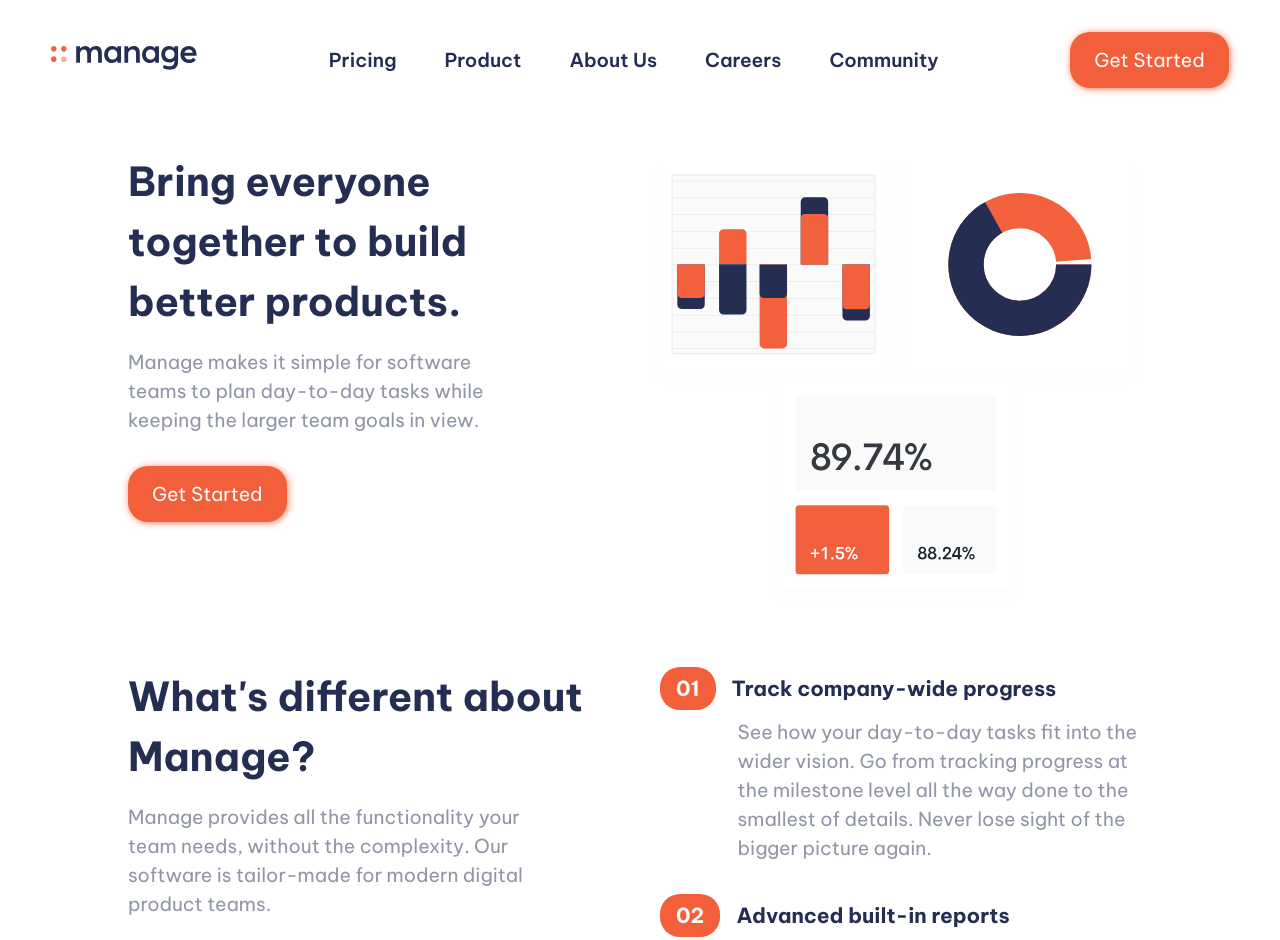
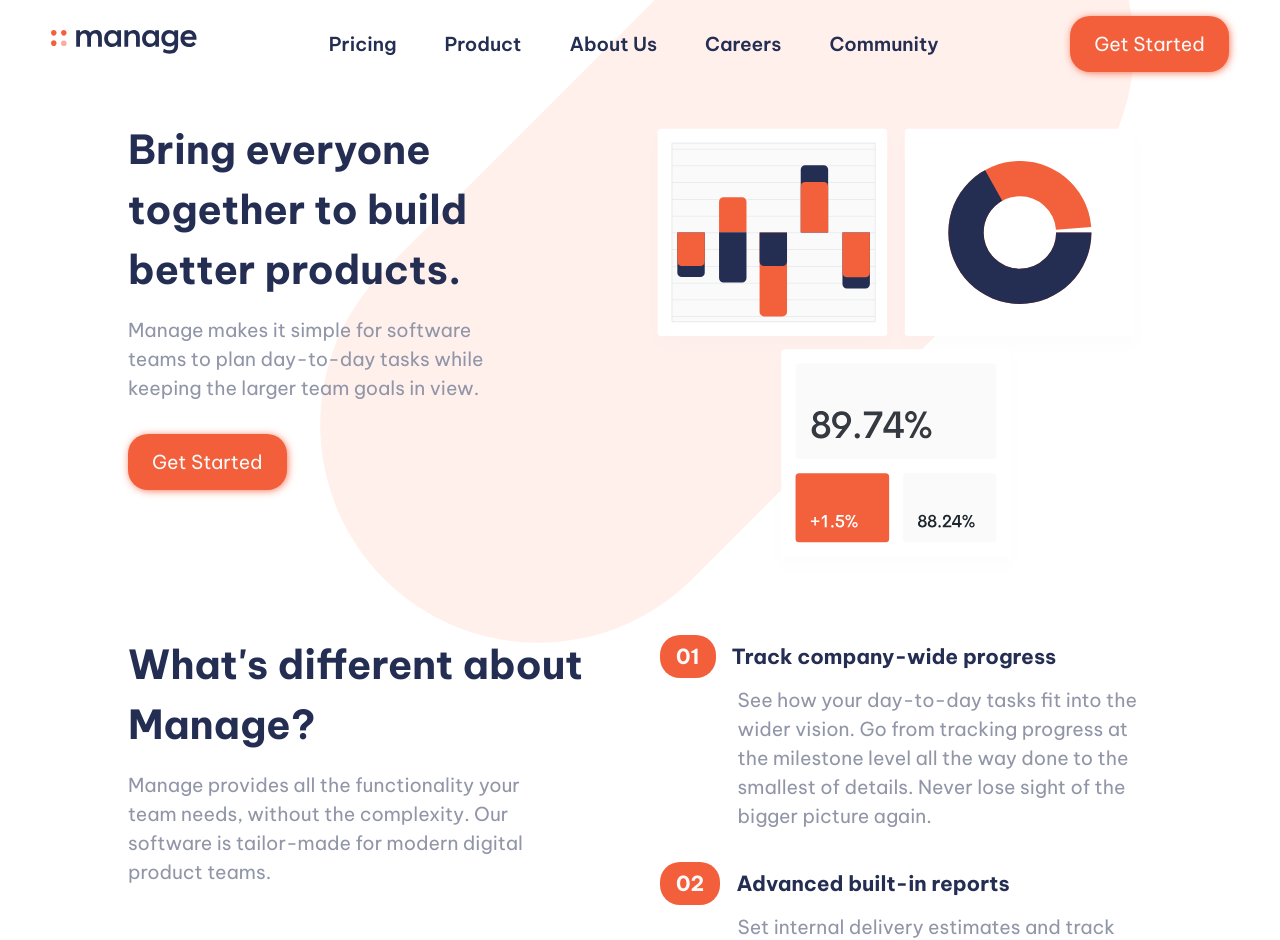
Before and after one commit to ifeoluwah21/Manage-landing-Page, a website: page index.html in a window 1280 px wide. Shown: the top 940 px of the page. Drawn offline with Linux system fonts and the light colour scheme.

Commit message:
small fix

```diff
--- a/index.html
+++ b/index.html
@@ -14,9 +14,6 @@
 
 <body>
   <header class="header">
-    <div class="tablet">
-      <img src="./images/bg-tablet-pattern.svg" alt="">
-    </div>
     <div class="wrapper header__wrapper">
       <div class="header__logo-container">
         <img src="./images/logo.svg" alt="Manage">
--- a/sass/index.scss
+++ b/sass/index.scss
@@ -19,17 +19,29 @@ main {
 
   margin-inline: auto;
 }
-.tablet {
-  display: none;
-  position: absolute;
-  top: -2%;
-  left: 15%;
-  width: 100%;
-  z-index: -1;
-  & img {
-    width: 100%;
-  }
-}
+// .tablet {
+//   // display: none;
+//   position: absolute;
+//   top: -2%;
+//   left: 15%;
+//   width: 100%;
+//   z-index: -1;
+//   & img {
+//     width: 100%;
+//   }
+// }
+
+// .blob {
+//   // display: none;
+//   position: absolute;
+//   top: -2%;
+//   left: 15%;
+//   width: 100%;
+//   z-index: -1;
+//   & img {
+//     width: 100%;
+//   }
+// }
 
 .header {
   background-color: transparent;
@@ -71,7 +83,7 @@ main {
     display: flex;
     justify-content: space-between;
     align-items: center;
-    padding: 2rem 0;
+    padding: 1rem 0;
   }
   &__menu-btn {
     display: block;
@@ -84,9 +96,26 @@ main {
     width: 90%;
     padding: 1rem 0;
     margin-inline: auto;
+    &::after {
+      position: absolute;
+      content: "";
+      top: -1%;
+      right: 0;
+      z-index: -1;
+      background-image: url(../images/bg-tablet-pattern.svg);
+      width: 75%;
+      aspect-ratio: 1/1.5;
+      background-repeat: no-repeat;
+      background-position: bottom left;
+      max-height: 85vh;
+    }
     & img {
       width: 100%;
     }
+  }
+
+  &__info {
+    position: relative;
   }
 
   &__title {
```
Also changed, not shown: css/index.css, 1 other file.
